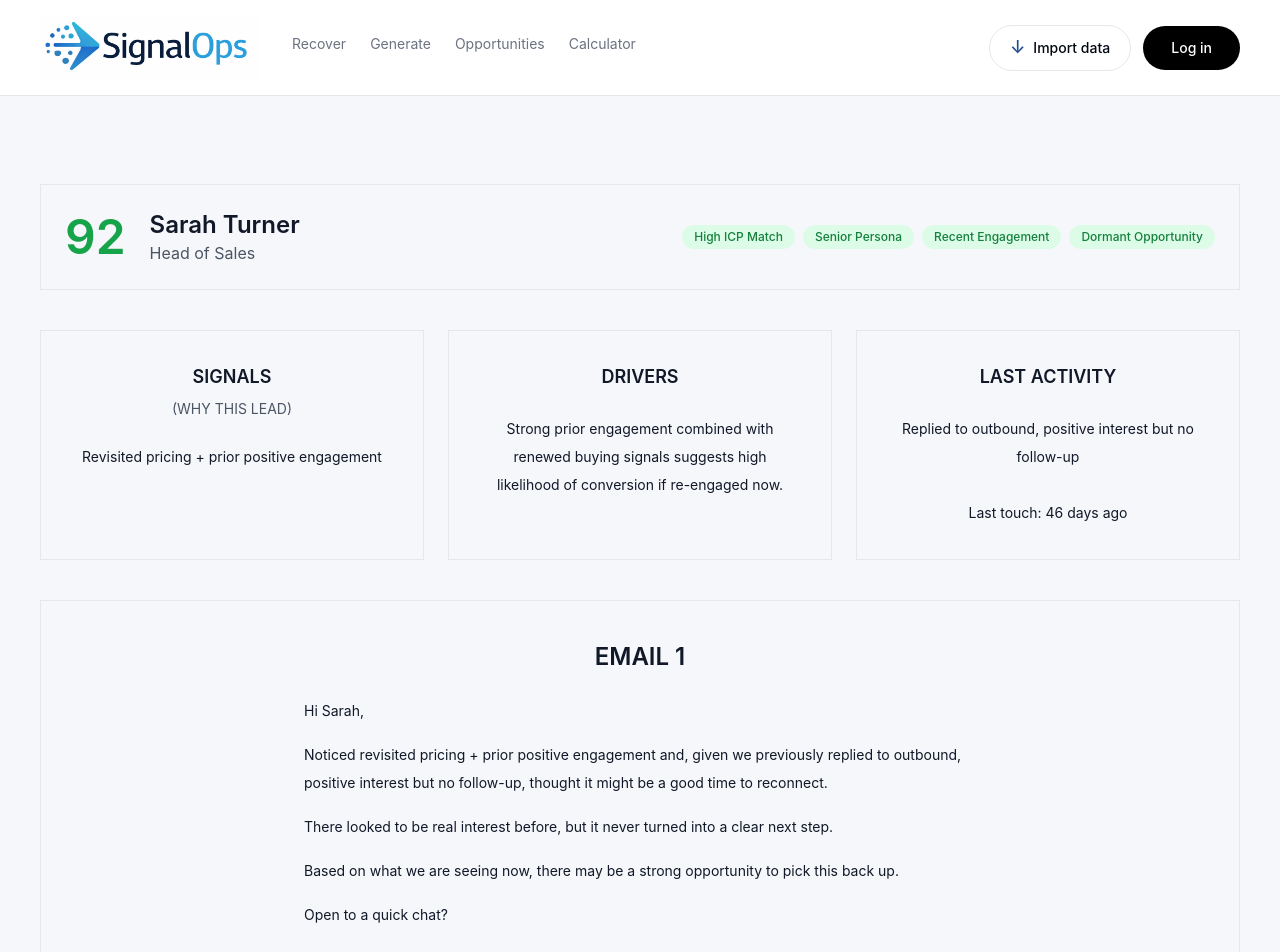
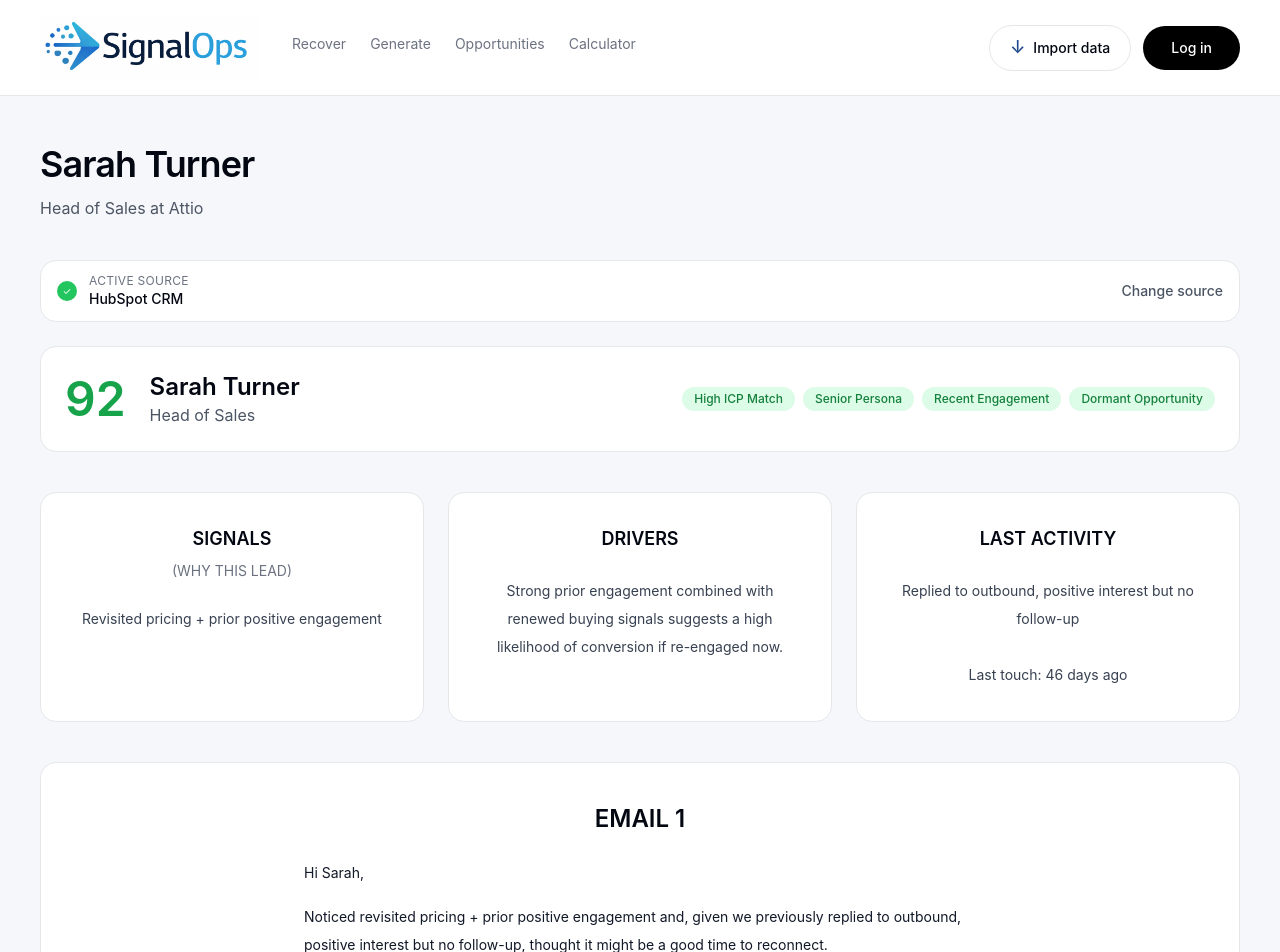
Before and after one commit to powerstephen/SignalOps, a Next.js app: page /contact/1 in a window 1280 px wide. Shown: the top 952 px of the page. Built offline with nearby package versions, Linux system fonts and the light colour scheme.

Commit message:
Update page.tsx

```diff
--- a/app/contact/[id]/page.tsx
+++ b/app/contact/[id]/page.tsx
@@ -1,5 +1,6 @@
 import { notFound } from "next/navigation";
 import PageContainer from "@/components/page-container";
+import WorkspaceSourceBanner from "@/components/workspace-source-banner";
 import { recoverLeads } from "@/lib/recover-leads";
 
 function Pill({ label }: { label: string }) {
@@ -17,26 +18,33 @@
 export default function ContactPage({ params }: Props) {
   const lead = recoverLeads.find((l) => l.id === params.id);
 
-  if (!lead) return notFound();
+  if (!lead) {
+    notFound();
+  }
 
   const firstName = lead.name.split(" ")[0];
 
   return (
-    <PageContainer>
+    <PageContainer
+      title={lead.name}
+      subtitle={`${lead.role} at ${lead.company}`}
+    >
+      <WorkspaceSourceBanner />
+
       <div className="space-y-10">
-
-        {/* TOP BAR */}
-        <div className="flex items-center gap-6 border p-6">
+        <div className="flex items-center gap-6 rounded-2xl border border-gray-200 bg-white p-6">
           <div className="text-5xl font-semibold text-green-600">
             {lead.score}
           </div>
 
           <div>
-            <div className="text-2xl font-semibold">{lead.name}</div>
+            <div className="text-2xl font-semibold text-gray-950">
+              {lead.name}
+            </div>
             <div className="text-gray-600">{lead.role}</div>
           </div>
 
-          <div className="ml-auto flex gap-2">
+          <div className="ml-auto flex flex-wrap gap-2">
             <Pill label="High ICP Match" />
             <Pill label="Senior Persona" />
             <Pill label="Recent Engagement" />
@@ -44,82 +52,74 @@
           </div>
         </div>
 
-        {/* 3 COLUMN SECTION */}
-        <div className="grid grid-cols-3 gap-6">
+        <div className="grid grid-cols-1 gap-6 md:grid-cols-3">
+          <div className="rounded-2xl border border-gray-200 bg-white p-8 text-center">
+            <div className="text-lg font-semibold text-gray-950">SIGNALS</div>
+            <div className="mt-2 text-sm text-gray-500">(WHY THIS LEAD)</div>
 
-          {/* SIGNALS */}
-          <div className="border p-8 text-center">
-            <div className="text-lg font-semibold">
-              SIGNALS
-            </div>
-            <div className="mt-2 text-sm text-gray-600">
-              (WHY THIS LEAD)
-            </div>
-
-            <div className="mt-6 text-sm leading-7">
+            <div className="mt-6 text-sm leading-7 text-gray-700">
               {lead.whyNow}
             </div>
           </div>
 
-          {/* DRIVERS */}
-          <div className="border p-8 text-center">
-            <div className="text-lg font-semibold">DRIVERS</div>
+          <div className="rounded-2xl border border-gray-200 bg-white p-8 text-center">
+            <div className="text-lg font-semibold text-gray-950">DRIVERS</div>
 
-            <div className="mt-6 text-sm leading-7">
+            <div className="mt-6 text-sm leading-7 text-gray-700">
               Strong prior engagement combined with renewed buying signals
-              suggests high likelihood of conversion if re-engaged now.
+              suggests a high likelihood of conversion if re-engaged now.
             </div>
           </div>
 
-          {/* LAST ACTIVITY */}
-          <div className="border p-8 text-center">
-            <div className="text-lg font-semibold">LAST ACTIVITY</div>
+          <div className="rounded-2xl border border-gray-200 bg-white p-8 text-center">
+            <div className="text-lg font-semibold text-gray-950">
+              LAST ACTIVITY
+            </div>
 
-            <div className="mt-6 text-sm leading-7">
+            <div className="mt-6 text-sm leading-7 text-gray-700">
               {lead.interactionSummary}
-              <br /><br />
+              <br />
+              <br />
               Last touch: {lead.lastInteraction}
             </div>
           </div>
         </div>
 
-        {/* EMAIL 1 */}
-        <div className="border p-10">
-          <div className="text-2xl font-semibold text-center">
+        <div className="rounded-2xl border border-gray-200 bg-white p-10">
+          <div className="text-center text-2xl font-semibold text-gray-950">
             EMAIL 1
           </div>
 
-          <div className="mt-6 max-w-2xl mx-auto text-sm leading-7">
+          <div className="mx-auto mt-6 max-w-2xl text-sm leading-7 text-gray-900">
             <p>Hi {firstName},</p>
 
             <p className="mt-4">
               Noticed {lead.whyNow.toLowerCase()} and, given we previously{" "}
-              {lead.interactionSummary.toLowerCase()}, thought it might be a good
-              time to reconnect.
+              {lead.interactionSummary.toLowerCase()}, thought it might be a
+              good time to reconnect.
             </p>
 
             <p className="mt-4">
-              There looked to be real interest before, but it never turned into a
-              clear next step.
+              There looked to be real interest before, but it never turned into
+              a clear next step.
             </p>
 
             <p className="mt-4">
-              Based on what we are seeing now, there may be a strong opportunity
-              to pick this back up.
+              Based on what we are seeing now, there may be a strong
+              opportunity to pick this back up.
             </p>
 
             <p className="mt-4">Open to a quick chat?</p>
           </div>
         </div>
 
-        {/* EMAIL 2 */}
-        <div className="border p-8">
-          <div className="text-lg font-semibold">
+        <div className="rounded-2xl border border-gray-200 bg-white p-8">
+          <div className="text-lg font-semibold text-gray-950">
             EMAIL 2 (FOLLOW-UP)
           </div>
 
           <div className="mt-4 text-sm text-gray-600">
-            This expands once Email 1 is sent or approved.
+            This can expand once Email 1 is approved or sent.
           </div>
         </div>
       </div>
```
